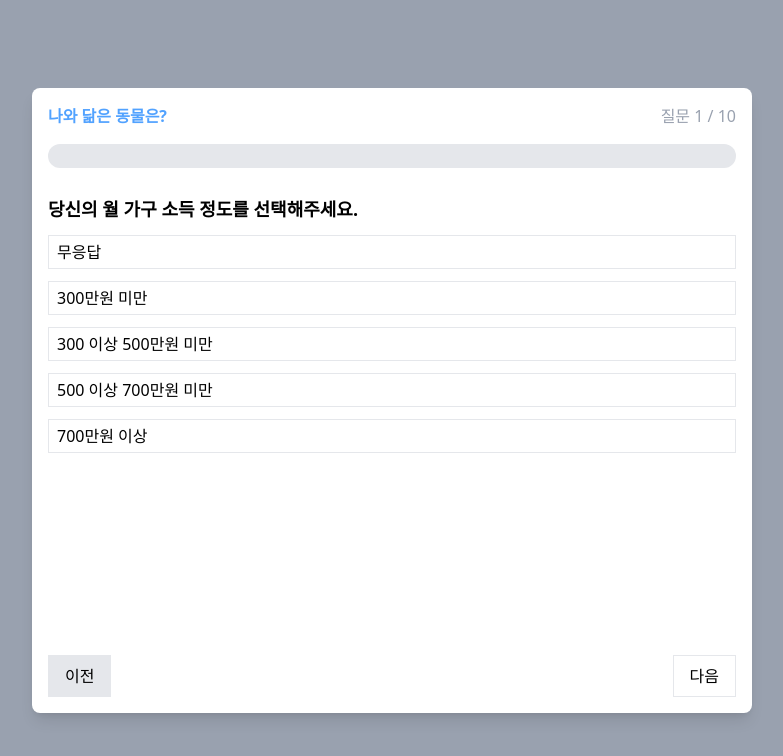
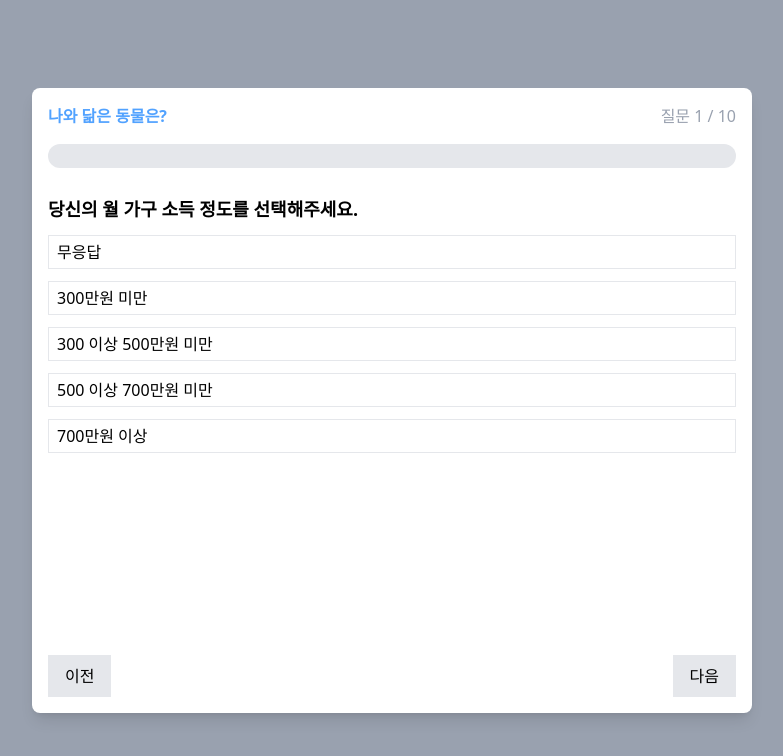
Before and after one commit to lun-lun-neko/ydplab, a React (Vite) app: page /ydplab/questions/1 in a window 1280 px wide. Shown: the top 756 px of the page, without its empty margins (248-1031 px from the left). Built offline with nearby package versions, Linux system fonts and the light colour scheme.

Commit message:
feat: 설문조사 구현 완료

```diff
--- a/src/api/instance.js
+++ b/src/api/instance.js
@@ -1,8 +1,7 @@
 import axios from "axios";
-const VITE_BACKEND_URL = import.meta.env.VITE_BACKEND_URL;
 
 const instance = axios.create({
-  baseURL: VITE_BACKEND_URL,
+  baseURL: "https://lunlunneko-ydplab.hf.space/",
   headers: {
     "Content-Type": "application/json",
   },
--- a/src/components/QuestionList/index.jsx
+++ b/src/components/QuestionList/index.jsx
@@ -1,10 +1,16 @@
 import { useEffect } from "react";
 import { usePostDataStore } from "../../store/usePostDataStore";
 
-const QuestionList = ({ currentQuestion }) => {
+const QuestionList = ({
+  currentQuestion,
+  handleNextPage,
+  handlePrevPage,
+  currentId,
+  handleSubmit,
+}) => {
+  const { postData, setPostData } = usePostDataStore();
   const { questions } = currentQuestion;
   const keyOfQuestions = Object.keys(questions);
-  const { postData, setPostData } = usePostDataStore();
 
   const isCategoryLesuire = () => {
     if (currentQuestion.category.includes("leisureActivity")) {
@@ -14,13 +20,31 @@ const QuestionList = ({ currentQuestion }) => {
     return false;
   };
 
-  useEffect(() => {
-    console.log(postData);
-  }, [postData]);
+  const isDisabledNextBtn = () => {
+    const { category } = currentQuestion;
+    const value = postData[category];
+
+    if (value === null || value === undefined || value === "") {
+      return false;
+    }
+
+    return true;
+  };
+
+  const isDisabledSubmitBtn = () => {
+    const valueOfPostData = Object.values(postData);
+    return !valueOfPostData.every(
+      (value) => value !== null && value !== "" && value !== undefined
+    );
+  };
+  console.log(currentQuestion);
   return (
+    <>
       <div>
         <div>
-        <h2 className="text-[18px] py-3 font-bold">{currentQuestion.title}</h2>
+          <h2 className="text-[18px] py-3 font-bold">
+            {currentQuestion.title}
+          </h2>
           {isCategoryLesuire() && (
             <button className="p-2 text-gray-400 cursor-pointer">
               보기 예시
@@ -46,6 +70,33 @@ const QuestionList = ({ currentQuestion }) => {
           ))}
         </ul>
       </div>
+      <div className="flex justify-between mt-auto pt-4">
+        <button
+          onClick={handlePrevPage}
+          disabled={currentId === "1"}
+          className="px-4 py-2 cursor-pointer border border-gray-200 disabled:bg-gray-200"
+        >
+          이전
+        </button>
+        {currentId == 10 ? (
+          <button
+            onClick={handleSubmit}
+            disabled={isDisabledSubmitBtn()}
+            className="px-4 py-2 cursor-pointer border border-gray-200 disabled:bg-gray-200"
+          >
+            제출
+          </button>
+        ) : (
+          <button
+            onClick={handleNextPage}
+            disabled={!isDisabledNextBtn()}
+            className="px-4 py-2 cursor-pointer border border-gray-200 disabled:bg-gray-200"
+          >
+            다음
+          </button>
+        )}
+      </div>
+    </>
   );
 };
 
--- a/src/components/ResponsePercent/index.jsx
+++ b/src/components/ResponsePercent/index.jsx
@@ -19,8 +19,9 @@ const ResponsePercent = ({ total, currentQuestionIndex }) => {
     postData.leisureActivity5,
   ];
 
-  const responseCount = answeredQuestions.filter((category) => category).length;
-
+  const responseCount = answeredQuestions.filter(
+    (value) => value !== null && value !== undefined && value !== ""
+  ).length;
   const percentNumber = (responseCount / total) * 100;
 
   return (
--- a/src/components/SubQuestionList/index.jsx
+++ b/src/components/SubQuestionList/index.jsx
@@ -1,15 +1,31 @@
 import { usePostDataStore } from "../../store/usePostDataStore";
-import { useEffect } from "react";
 
-const SubQuestionList = ({ currentQuestion }) => {
+const SubQuestionList = ({
+  currentQuestion,
+  handleNextPage,
+  handlePrevPage,
+}) => {
   const { postData, setPostData } = usePostDataStore();
   const { subQuestions } = currentQuestion;
-  console.log("ccc", currentQuestion);
 
-  useEffect(() => {
-    console.log(postData);
-  }, [postData]);
+  const isDisabledNextBtn = () => {
+    if (currentQuestion.category === "avgLeisureTime") {
+      return subQuestions.every((q) => {
+        const value = postData[q.category];
+        return value !== "" && value !== null && value >= 0 && value <= 24;
+      });
+    } else {
+      const sum = subQuestions.reduce((acc, q) => {
+        const value = Number(postData[q.category]) || 0;
+        return acc + value;
+      }, 0);
+
+      return sum === 100;
+    }
+  };
+
   return (
+    <>
       <div>
         <h2 className="text-[18px] py-3 font-bold">{currentQuestion.title}</h2>
         <ul className="flex flex-col gap-3">
@@ -18,7 +34,7 @@ const SubQuestionList = ({ currentQuestion }) => {
               <label className="font-bold text-[16px]">{question.title}</label>
               <input
                 type="text"
-              value={postData[question.category] || ""}
+                value={postData[question.category]}
                 onChange={(e) => setPostData(question.category, e.target.value)}
                 placeholder={question.placeholder}
                 className="focus:outline-blue-400 bg-gray-200 w-full py-2 px-4"
@@ -27,6 +43,22 @@ const SubQuestionList = ({ currentQuestion }) => {
           ))}
         </ul>
       </div>
+      <div className="flex justify-between mt-auto pt-4">
+        <button
+          onClick={handlePrevPage}
+          className="px-4 py-2 cursor-pointer border border-gray-200 disabled:bg-gray-200"
+        >
+          이전
+        </button>
+        <button
+          onClick={handleNextPage}
+          disabled={!isDisabledNextBtn()}
+          className="px-4 py-2 cursor-pointer border border-gray-200 disabled:bg-gray-200"
+        >
+          다음
+        </button>
+      </div>
+    </>
   );
 };
 
--- a/src/mock.json
+++ b/src/mock.json
@@ -15,15 +15,15 @@
       "category": "leisurePurpose",
       "title": "여가시간의 사용 목적 1순위는 무엇일까요?",
       "questions": {
-        "마음의 안정·휴식을 위해": 0,
-        "남는 시간을 보내기 위해": 1,
-        "가족·지인 등과 시간을 보내기 위해": 2,
-        "자기만족·즐거움을 위해": 3,
-        "자기 계발을 위해": 4,
-        "스트레스 해소를 위해": 5,
-        "건강 관리를 위해": 6,
-        "대인 관계·교제를 위해": 7,
-        "기타": 8
+        "마음의 안정·휴식을 위해": 1,
+        "남는 시간을 보내기 위해": 2,
+        "가족·지인 등과 시간을 보내기 위해": 3,
+        "자기만족·즐거움을 위해": 4,
+        "자기 계발을 위해": 5,
+        "스트레스 해소를 위해": 6,
+        "건강 관리를 위해": 7,
+        "대인 관계·교제를 위해": 8,
+        "기타": 9
       }
     },
     {
--- a/src/pages/QuestionPage/index.jsx
+++ b/src/pages/QuestionPage/index.jsx
@@ -5,6 +5,7 @@ import mockData from "../../mock.json";
 import QuestionList from "../../components/QuestionList";
 import SubQuestionList from "../../components/SubQuestionList";
 import { usePostDataStore } from "../../store/usePostDataStore";
+import { useEffect } from "react";
 
 const QuestionPage = () => {
   const { postData } = usePostDataStore();
@@ -14,6 +15,7 @@ const QuestionPage = () => {
   const { questions } = mockData;
   const total = questions.length;
   const currentQuestion = questions[id - 1];
+
   const handleNextPage = () => {
     const nextId = Number(id) + 1;
     navigate(`/questions/${nextId}`);
@@ -28,39 +30,28 @@ const QuestionPage = () => {
     navigate("/result");
   };
 
-  const isDisabledNextBtn = () => {
-    // 해당 카테고리의 값이 없거나
-    // 주관식일 때 조건에 안맞거나 조건1) 0~24
-    console.log("zzz");
-  };
-
-  //
-
+  useEffect(() => {
+    console.log(postData);
+  }, [postData]);
   return (
     <Container className="flex flex-col min-h-[625px]">
       <ResponsePercent currentQuestionIndex={id} total={total} />
 
       {currentQuestion.subQuestions ? (
-        <SubQuestionList currentQuestion={currentQuestion} />
+        <SubQuestionList
+          currentQuestion={currentQuestion}
+          handleNextPage={handleNextPage}
+          handlePrevPage={handlePrevPage}
+        />
       ) : (
-        <QuestionList currentQuestion={currentQuestion} />
+        <QuestionList
+          currentQuestion={currentQuestion}
+          handleNextPage={handleNextPage}
+          handlePrevPage={handlePrevPage}
+          handleSubmit={handleSubmit}
+          currentId={id}
+        />
       )}
-      <div className="flex justify-between mt-auto pt-4">
-        <button
-          onClick={handlePrevPage}
-          disabled={id === "1"}
-          className="px-4 py-2 cursor-pointer border border-gray-200 disabled:bg-gray-200"
-        >
-          이전
-        </button>
-        <button
-          onClick={handleNextPage}
-          // disabled={isDisabledNextBtn}
-          className="px-4 py-2 cursor-pointer border border-gray-200 disabled:bg-blue-200"
-        >
-          다음
-        </button>
-      </div>
     </Container>
   );
 };
--- a/src/store/usePostDataStore.js
+++ b/src/store/usePostDataStore.js
@@ -21,7 +21,10 @@ export const usePostDataStore = create((set) => ({
   postData: initialState,
   setPostData: (category, value) =>
     set((state) => ({
-      postData: { ...state.postData, [category]: Number(value) },
+      postData: {
+        ...state.postData,
+        [category]: value === "" ? "" : Number(value),
+      },
     })),
   resetPostData: () => set(() => ({ ...initialState })),
 }));
```
Lines whose indentation alone changed are shown as unchanged.
